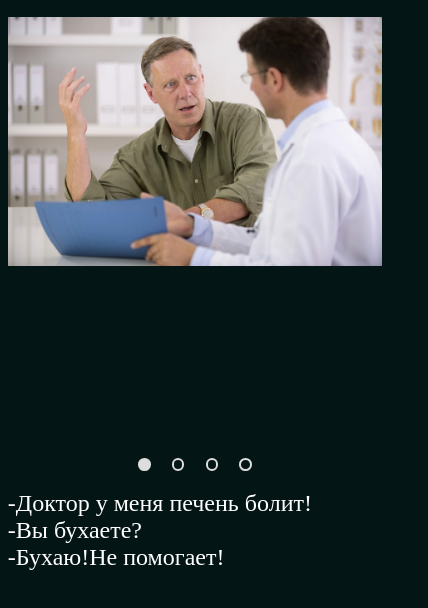
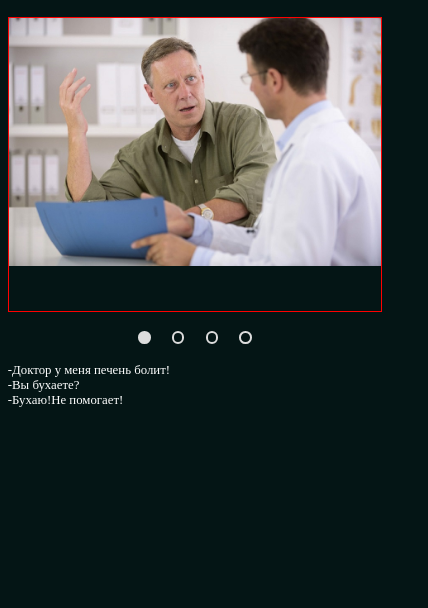
Before and after one commit to VasiliyPaikou/cssMemSlider, a plain HTML site: page cssMemSlider/index.html in a window 390 px wide. Shown: the whole page, 428 px wide, since content can reach past the window. Drawn offline with Linux system fonts and the light colour scheme.

Commit message:
fix: correct margin (Mon May 16 19:51:52     2022)

```diff
--- a/cssMemSlider/style-mobile.css
+++ b/cssMemSlider/style-mobile.css
@@ -1,4 +1,7 @@
-@media (max-width: 700px) {
+@media (max-width: 450px) {
+	.slider {
+		min-height:35vh;
+	}
 	.panel{
 flex-direction: column-reverse;
 height: 5vh;
@@ -7,6 +10,6 @@ height: 5vh;
 		justify-content: center;
 	}
 	.text{
-		font-size: 1.5em;
+		font-size: 0.8em;
 	}
 }
--- a/cssMemSlider/style.css
+++ b/cssMemSlider/style.css
@@ -15,16 +15,18 @@ overflow: hidden;
 	margin-top: 2vh;
 	padding: 0 2%;
 	position: relative;
-	max-width: 84vh;
+	max-width: 33em;
 	min-height: 70vh;
 }
 
 .slider {
 	min-height:50vh;
-	height: 100%;
 	overflow: hidden;
 	position: relative;
 	max-width: 80vh;
+	margin: 0 auto;
+	border: 1px red solid;
+
 }
 
 .slides {
@@ -115,7 +117,10 @@ label:hover .lbd{
 }
 
 .panel{
+	margin: 0 auto;
 	margin-top: 1vh;
 	display: flex;
 	justify-content:space-between;
+	max-width: 29.5em;
+
 }
```
